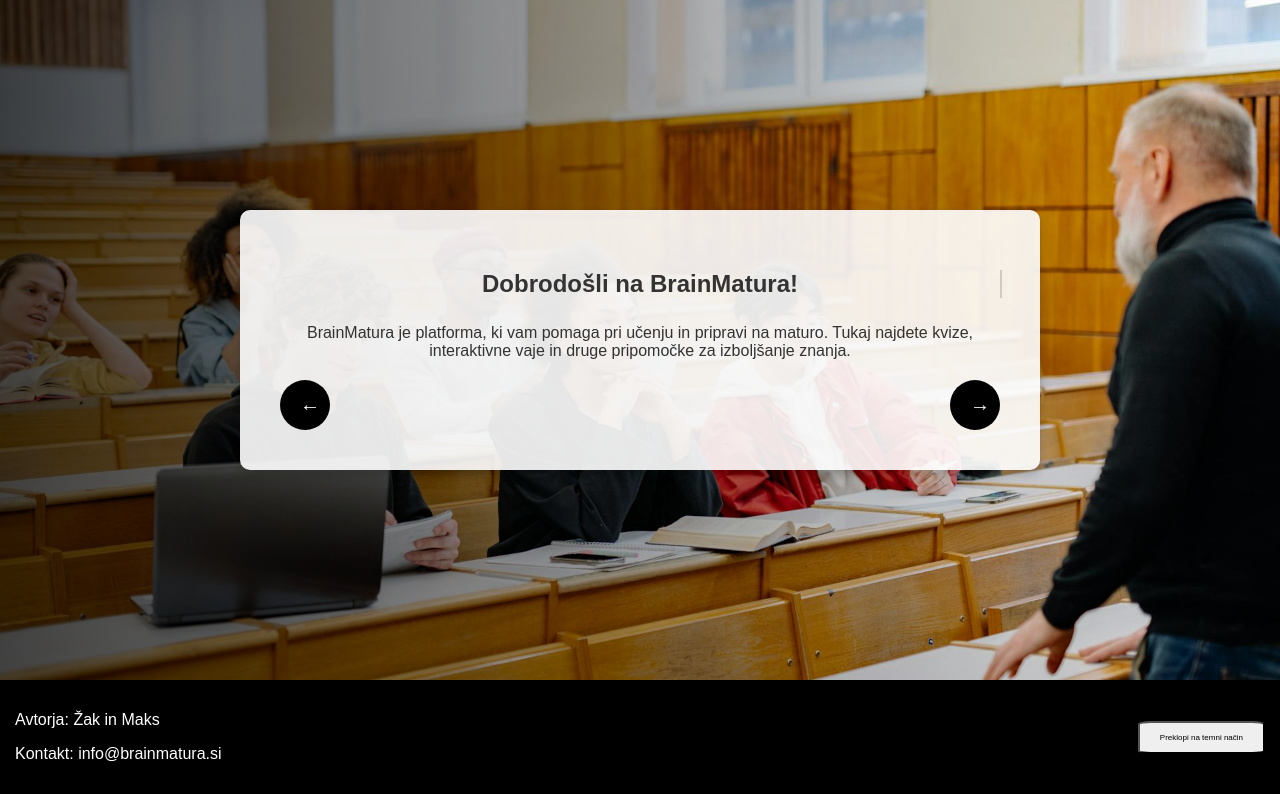
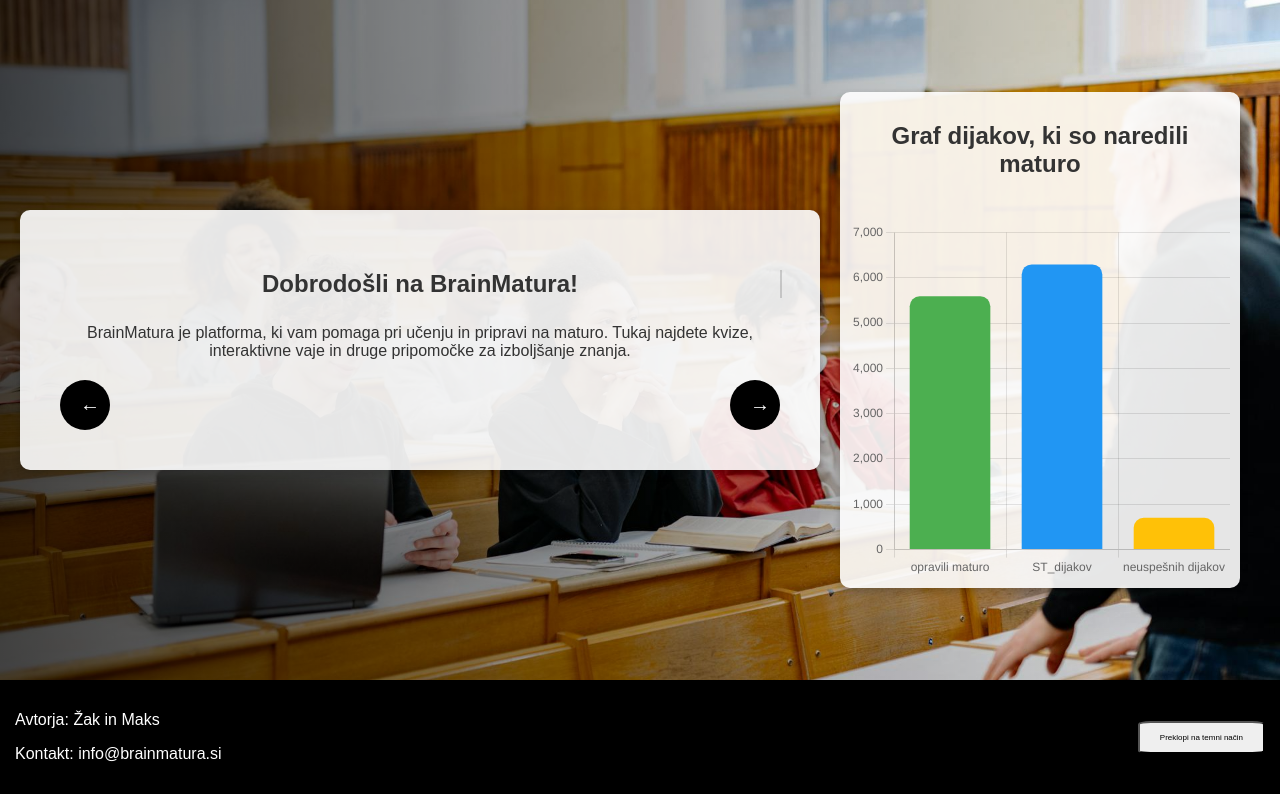
Before and after one commit to ZakPrimozic/projektUPN, a Flask app: page / in a window 1280 px wide. Shown: the part 120-914 px from the top of the page. Run offline with Flask 3, Linux system fonts and the light colour scheme.

Commit message:
oddane posodobitve dodan graf 10.04 2025

```diff
--- a/main.py
+++ b/main.py
@@ -34,5 +34,13 @@ def shrani_uporabnika():
 def pridobi_uporabnike():
     return jsonify(db.all())
 
+@app.route('/graf_mature', methods=['GET'])
+def graf_mature():
+    podatki = {
+        "skupno": 6294,
+        "uspesno": 5592,
+        "neuspesno": 702
+    }
+    return jsonify(podatki)
 if __name__ == '__main__':
     app.run(debug=True, port=8080)
--- a/templates/glavna.html
+++ b/templates/glavna.html
@@ -4,6 +4,7 @@
     <meta charset="UTF-8">
     <meta name="viewport" content="width=device-width, initial-scale=1.0">
     <link rel="icon" href="static/photos/logo.jpg" type="image/x-icon">
+    <script src="https://cdn.jsdelivr.net/npm/chart.js"></script>
     <title>BRAINMATURA</title>
     <style>
         body {
@@ -122,7 +123,22 @@
             width: 100%;
             box-sizing: border-box;
         }
-
+        .grafOkvir {
+            background-color: rgba(255, 255, 255, 0.9);
+            padding: 10px;
+            border-radius: 10px;
+            box-shadow: 0 4px 8px rgba(0, 0, 0, 0.2);
+            max-width: 400px;
+            text-align: center;
+            opacity: 0;
+            transform: translateY(20px);
+            animation: fadeIn 1s ease-in-out forwards;
+            position: relative;
+            z-index: 2;
+            width: 100%;
+            box-sizing: border-box;
+            margin: 0 auto;
+        }
         @keyframes fadeIn {
             from {
                 opacity: 0;
@@ -225,6 +241,10 @@
                 <button class="next" onclick="changeContent(1)"></button>
             </div>
         </div>
+        <div class = "grafOkvir">
+            <h2><span>Graf dijakov, ki so naredili maturo</span></h2>
+            <canvas id="grafMature" width="200" height="200"></canvas>
+        </div>
     </main>
     <footer>
         <div class="footer-left">
@@ -270,6 +290,32 @@
             setCookie("username", "", -1);
             window.location.href = "/";
         }
+        fetch('/graf_mature')
+            .then(response => response.json())
+            .then(podatki => {
+                const ctx = document.getElementById('grafMature').getContext('2d');
+                new Chart(ctx, {
+                    type: 'bar',
+                    data: {
+                        labels: ['opravili maturo', 'ST_dijakov', 'neuspešnih dijakov'],  // Oznake za graf
+                        datasets: [{
+                            label: 'Število kvizov',
+                            data: [podatki.uspesno, podatki.skupno, podatki.neuspesno],  // Podatki iz API-ja
+                            backgroundColor: ['#4CAF50', '#2196F3', '#FFC107'],
+                            borderRadius: 10
+                        }]
+                    },
+                    options: {
+                        responsive: true,
+                        plugins: {
+                            legend: { display: false },
+                            title: {
+                                display: true
+                            }
+                        }
+                    }
+                });
+            })
     </script>
 </body>
 </html>
```
